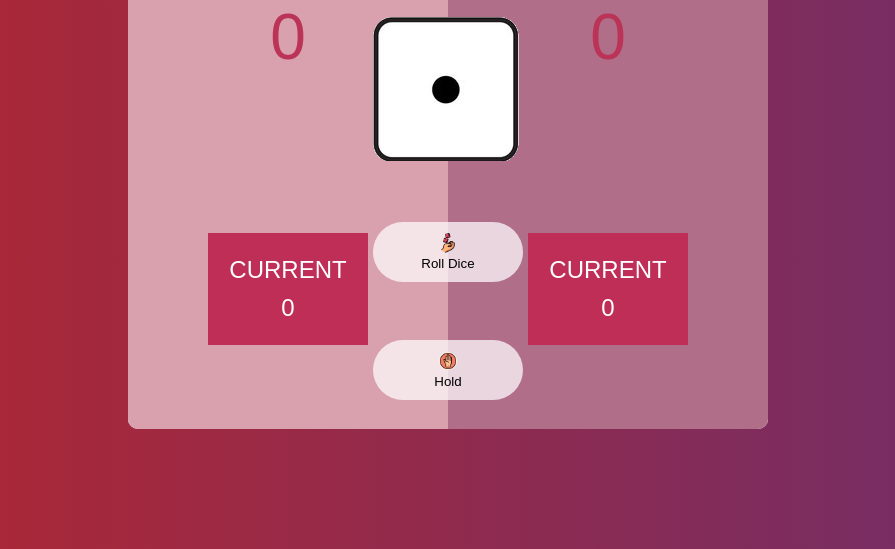
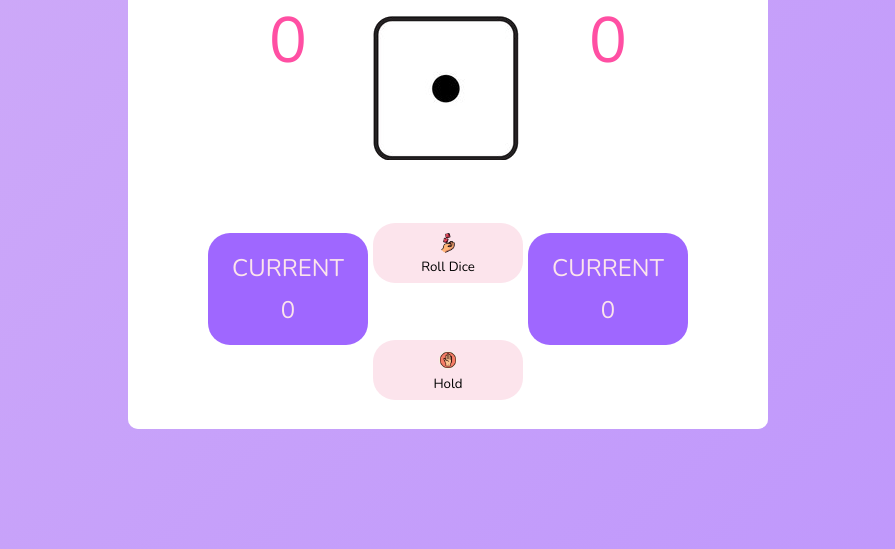
Before and after one commit to AhmedRaza186/Roll-Clash, a plain HTML site: page game/index.html in a window 1280 px wide. Shown: the part 251-800 px from the top of the page, without its empty margins (192-1087 px from the left). Drawn offline with nearby package versions, Linux system fonts and the light colour scheme; files whose address does not match are found by name.

Commit message:
game theme changing

```diff
--- a/app.js
+++ b/app.js
@@ -3,6 +3,7 @@ howToPlayBtn.addEventListener('click',openManual)
 function openManual(){
   let manual =  document.querySelector('.manual')
   manual.style.transform = 'translateY(-100%)'
+  manual.style.display = 'block'
 }
 
 let backBtn = document.querySelector('#manualBack')
@@ -10,4 +11,6 @@ backBtn.addEventListener('click',closeManual)
 function closeManual(){
   let manual =  document.querySelector('.manual')
   manual.style.transform = 'translateY(0%)'
+  manual.style.display = 'none'
+
 }
--- a/game/style.css
+++ b/game/style.css
@@ -1,22 +1,55 @@
+@import url('https://fonts.googleapis.com/css2?family=Nunito:ital,wght@0,200..1000;1,200..1000&family=Quicksand:wght@300..700&display=swap');
+
+:root {
+    --bg1: #FCE4EC;
+    --bg2: #B388FF;
+    --panel: rgba(255, 255, 255, 0.45);
+    --panel-2: rgba(255, 255, 255, 0.65);
+    --accent: #FF4FA3;
+    --text: #2D1B47;
+    --shadow: 0 12px 28px rgba(0, 0, 0, 0.12);
+    --radius: 22px;
+}
+
 * {
     margin: 0;
     padding: 0;
     box-sizing: border-box;
-    font-family: sans-serif, serif;
+    font-family: 'Nunito', serif;
+
 }
 
 body {
     width: 100vw;
     height: 100vh;
     overflow-x: hidden;
-    background: linear-gradient(90deg, #b32730, #6e2e6b);
+    background: linear-gradient(135deg, var(--bg1), var(--bg2));
+    animation: bg 11s ease-in-out infinite;
+    background-size: 400% 400%;
     display: flex;
     justify-content: center;
     align-items: center;
+    color: var(--text);
 }
-button{
+
+@keyframes bg {
+    0% {
+        background-position: 0% 50%;
+    }
+
+    50% {
+        background-position: 100% 50%;
+    }
+
+    100% {
+        background-position: 0% 50%;
+    }
+}
+
+button {
     cursor: pointer;
 }
+
 main {
     width: 50%;
     height: 70%;
@@ -38,14 +71,14 @@ main {
 }
 
 #player1 {
-    background: #d9a1ae;
+    background: var(--panel);
     border-bottom-right-radius: 0;
     border-top-right-radius: 0;
 
 }
 
 #player2 {
-    background: #b06e89;
+    background: var(--panel-2);
     border-bottom-left-radius: 0;
     border-top-left-radius: 0;
 }
@@ -63,13 +96,14 @@ main {
     font-size: 2.2rem;
     font-weight: 400;
     letter-spacing: 2px;
+    color: var(--text);
 }
 
 .TScore {
     margin-top: 15px;
     font-size: 4rem;
     font-weight: 300;
-    color: #bb3357;
+    color: var(--accent);
 }
 
 .CScore {
@@ -78,7 +112,7 @@ main {
     display: flex;
     justify-content: center;
     align-items: center;
-    color: white;
+    color: var(--bg1);
 }
 
 .scoreBox {
@@ -91,7 +125,8 @@ main {
     font-weight: 400;
     width: 50%;
     height: 40%;
-    background: #bf2e57;
+    border-radius: var(--radius);
+    background: #9f67ff;
 }
 
 .btns {
@@ -111,14 +146,13 @@ main {
     height: 60px;
     padding: 10px 5px;
     border: none;
-    border-radius: 40px;
-    background: rgba(255, 255, 255, 0.719);
+    border-radius: var(--radius);
+    background: var(--bg1);
 
 }
 
-.btns button img{
+.btns button img {
     object-fit: contain;
     width: 60%;
     height: 50%;
-
 }
--- a/style.css
+++ b/style.css
@@ -21,7 +21,7 @@
 body {
     width: 100vw;
     height: 100vh;
-    overflow: hidden;
+    overflow-x: hidden;
     background: linear-gradient(135deg, var(--bg1), var(--bg2));
     animation: bg 11s ease-in-out infinite;
     background-size: 400% 400%;
@@ -157,6 +157,7 @@ footer button:hover{
     transition: transform .6s ease-in-out;
     transform: translateY(0);
     overflow-y: auto;
+    display: none;
 }
 #manualBack{
     margin-top: 25px;
```
